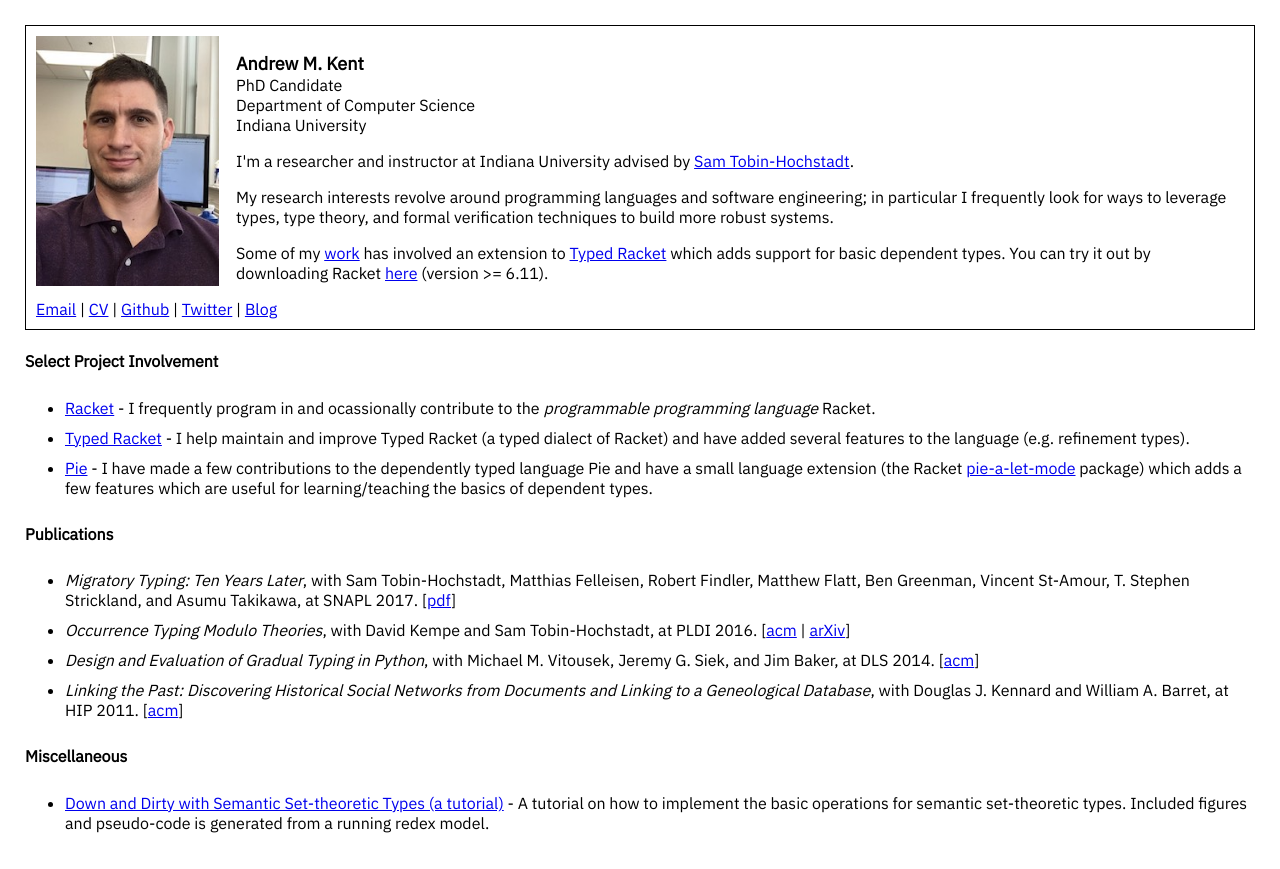
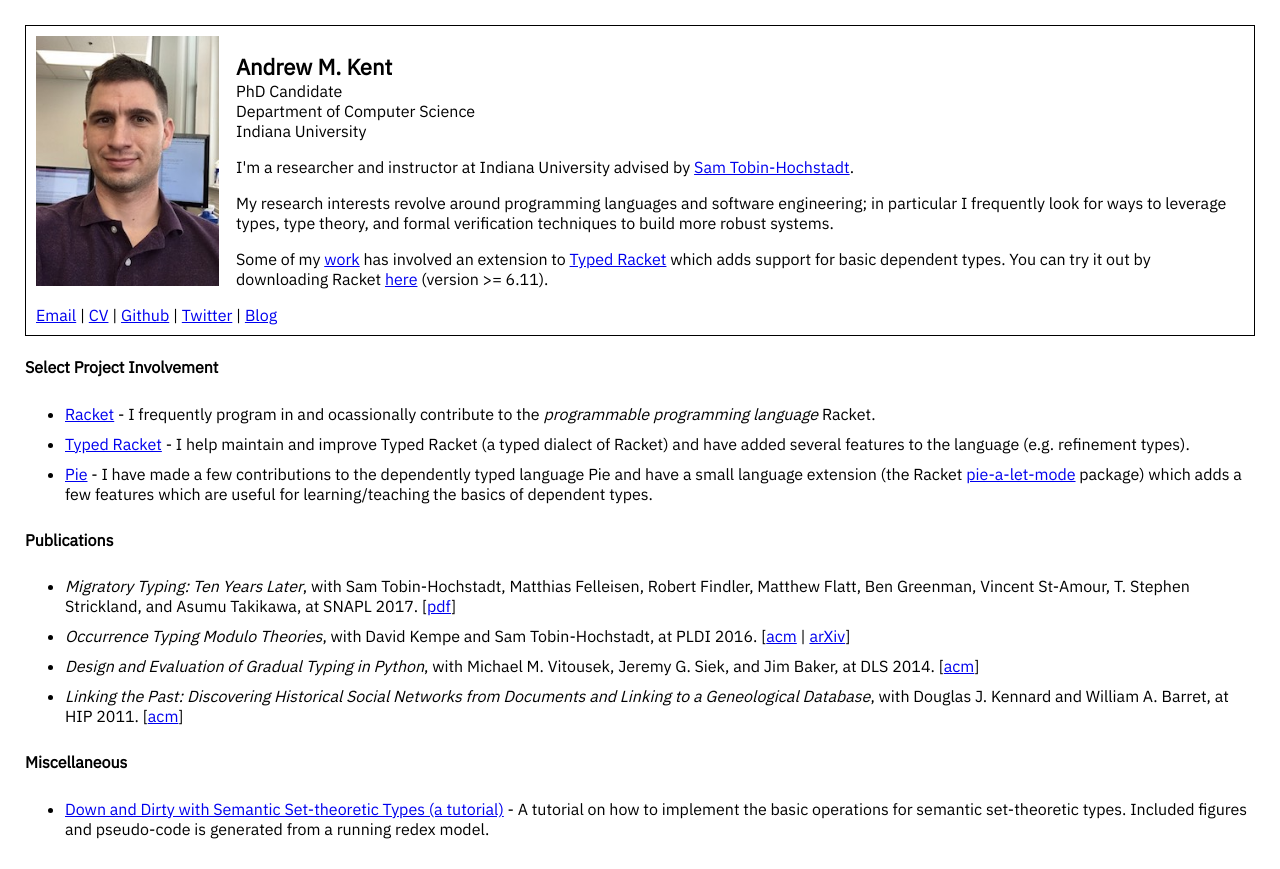
Before and after one commit to pnwamk/pnwamk.github.io, a plain HTML site: page index.html in a window 1280 px wide. Drawn offline with Linux system fonts and the light colour scheme.

Commit message:
tweak name font

```diff
--- a/index.html
+++ b/index.html
@@ -50,7 +50,7 @@
             <span class="LHS"><img src="me.jpg" class="IMAGE"/></span>
 	    <span class="MIDL ">
 	      <ul style="list-style-type: none; padding: 0px 0px;">
-		<li style="padding: 0px 0px; font-size: large"><b>Andrew M. Kent</b></li>
+		<li style="padding: 0px 0px; font-size: 22px"><b>Andrew M. Kent</b></li>
 		<li style="padding: 0px 0px;">PhD Candidate</li>
 		<li style="padding: 0px 0px;">Department of Computer Science</li>
 		<li style="padding: 0px 0px;">Indiana University</li>
```
